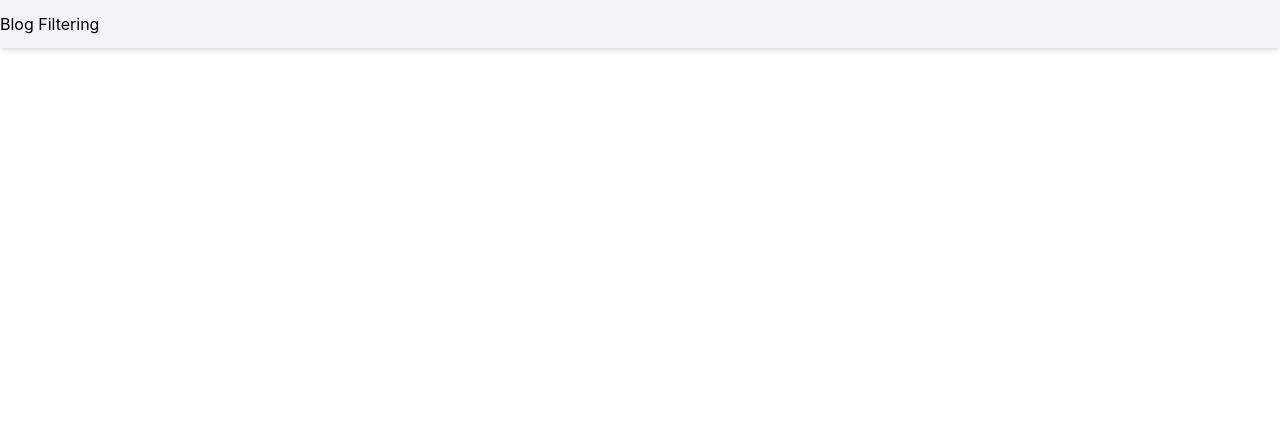
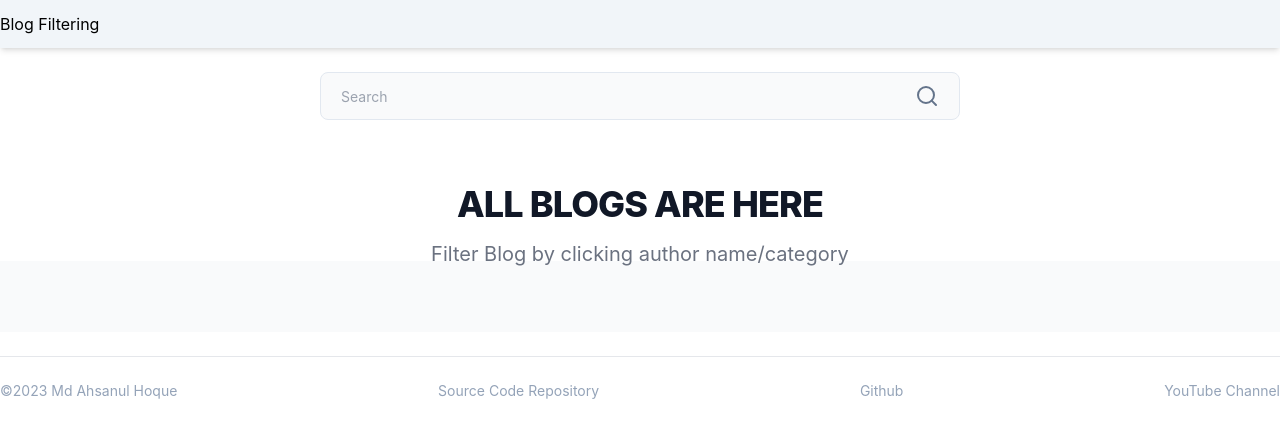
Before and after one commit to ahsan90/blog_filtering_searching_react_redux, a React (Create React App) app: page / in a window 1280 px wide. Shown: the top 438 px of the page. Built offline with nearby package versions, Linux system fonts and the light colour scheme.

Commit message:
Finished design part

```diff
--- a/package.json
+++ b/package.json
@@ -7,12 +7,13 @@
     "@testing-library/react": "^13.4.0",
     "@testing-library/user-event": "^13.5.0",
     "lodash": "^4.17.21",
+    "moment": "^2.29.4",
     "react": "^18.2.0",
     "react-dom": "^18.2.0",
+    "react-redux": "^8.0.2",
     "react-router-dom": "^6.6.2",
     "react-scripts": "5.0.1",
     "redux": "^4.2.0",
-    "react-redux": "^8.0.2",
     "redux-devtools-extension": "^2.13.9",
     "thunk": "^0.0.1",
     "web-vitals": "^2.1.4"
--- a/src/App.js
+++ b/src/App.js
@@ -2,12 +2,18 @@ import './App.css';
 import Navbar from './components/Navbar';
 import { Provider } from 'react-redux';
 import store from './redux/store'
+import BlogContent from './components/BlogContent';
+import Footer from './components/Footer';
+import Search from './components/Search';
 
 function App() {
   return (
     <Provider store={store}>
       <div className="App">
         <Navbar />
+        <Search/>
+        <BlogContent/>
+        <Footer/>
       </div>
     </Provider>
 
--- a/src/components/BlogContent.jsx
+++ b/src/components/BlogContent.jsx
@@ -0,0 +1,21 @@
+import React from "react";
+
+export default function BlogContent() {
+    return (
+        <section className="relative bg-gray-50 pt-8 pb-20 px-4 sm:px-6 lg:pt-16 lg:pb-16 lg:px-8">
+            <div className="absolute inset-0">
+                <div className="bg-white h-1/3 sm:h-2/3"></div>
+            </div>
+            <div className="relative max-w-7xl mx-auto">
+                <div className="text-center">
+                    <h2 className="text-3xl tracking-tight font-extrabold text-gray-900 sm:text-4xl">
+                        ALL BLOGS ARE HERE
+                    </h2>
+                    <p className="mt-3 max-w-2xl mx-auto text-xl text-gray-500 sm:mt-4">
+                        Filter Blog by clicking author name/category
+                    </p>
+                </div>
+            </div>
+        </section>
+    );
+}
--- a/src/components/Footer.jsx
+++ b/src/components/Footer.jsx
@@ -0,0 +1,30 @@
+import moment from "moment/moment";
+
+export default function Footer() {
+    return (
+        <section className="pt-6">
+            <div className="max-w-7xl mx-auto px-5 py-6 lg:px-0 flex justify-between gap-2 border-t text-sm text-slate-400">
+                <div>&copy;{moment(Date()).format("y")} Md Ahsanul Hoque</div>
+                <div>
+                    <a href="https://github.com/ahsan90/blog_filtering_searching_react_redux" target="_blank" rel="noreferrer">
+                        Source Code Repository
+                    </a>
+                </div>
+                <div>
+                    <a href="https://github.com/ahsan90" target="_blank" rel="noreferrer">
+                        Github
+                    </a>
+                </div>
+                <div>
+                    <a
+                        href="https://www.youtube.com/channel/UCEup04z8YsGZp12axk4v8cQ"
+                        target="_blank"
+                        rel="noreferrer"
+                    >
+                        YouTube Channel
+                    </a>
+                </div>
+            </div>
+        </section>
+    );
+}
--- a/src/components/Search.jsx
+++ b/src/components/Search.jsx
@@ -0,0 +1,30 @@
+import searchsvg from '../assets/search.svg'
+import { useState } from 'react';
+
+export default function Search() {
+
+    const [searchText, setSearchText] = useState('');
+
+
+
+    const handleChange = (e) => {
+        setSearchText(e.target.value)
+    };
+
+
+    return (
+        <>
+            <div className="border mt-6 border-slate-200 flex items-center w-11/12 lg:w-1/2 mx-auto bg-gray-50 h-12 px-5 rounded-lg text-sm ring-emerald-200">
+                <input
+                    className="outline-none border-none bg-gray-50 h-full w-full mr-2"
+                    type="search"
+                    placeholder="Search"
+                    value={searchText}
+                    onChange={(e) => handleChange(e)}
+                />
+                <img className="inline h-6 cursor-pointer" src={searchsvg} alt="Search" />
+            </div>
+            {/* <div className="items-center text-center"><button onClick={handleChange}>Click me here</button></div> */}
+        </>
+    );
+}
```
Also changed, not shown: src/assets/search.svg (added), 1 other file (tests, documents, lock files or other folders).
